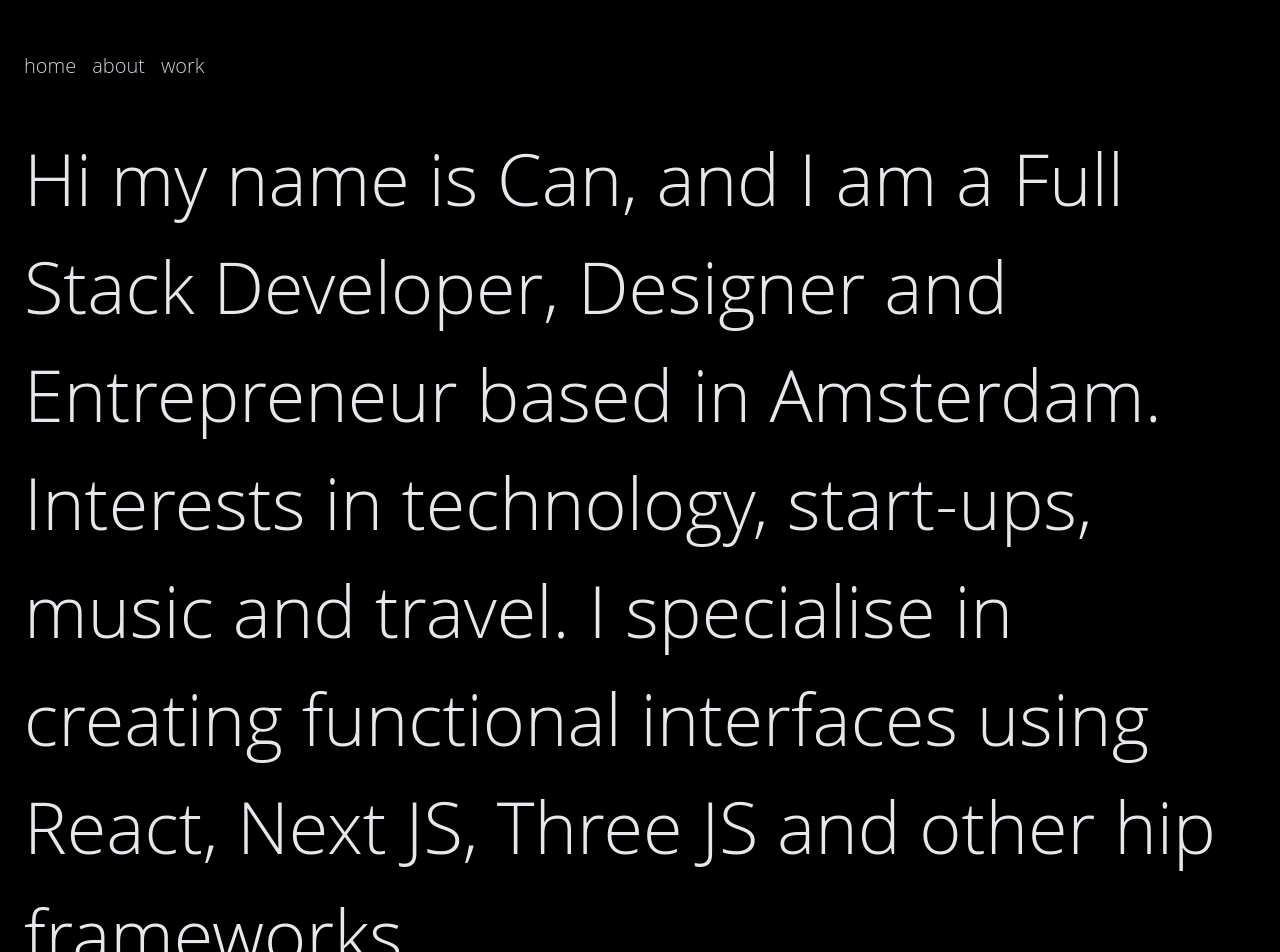
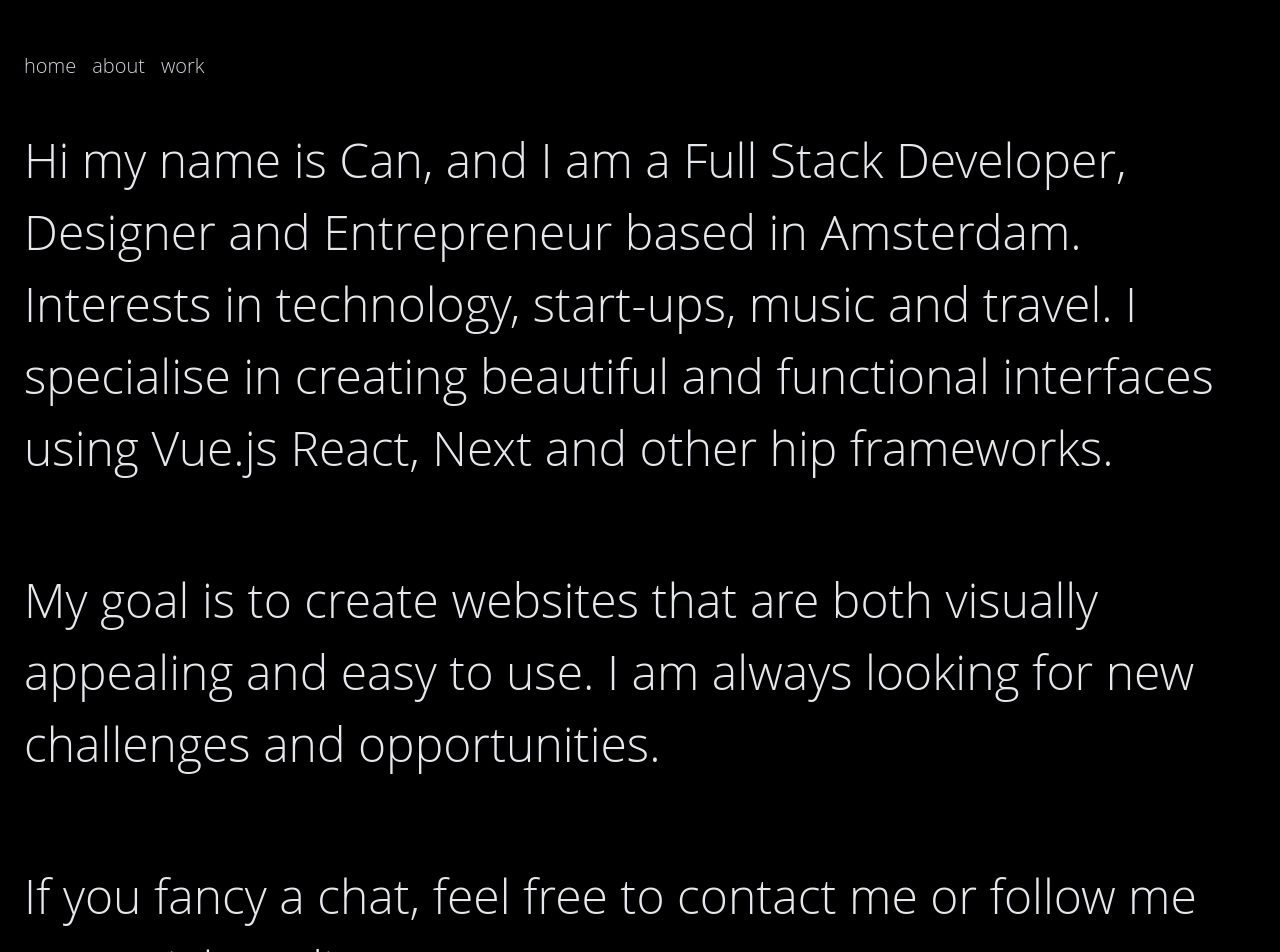
Before and after one commit to canguden/portfolio-website, a Next.js app: page / in a window 1280 px wide. Shown: the top 952 px of the page. Built offline with nearby package versions, Linux system fonts and the light colour scheme; a web font is replaced by a local one.

Commit message:
prettier

```diff
--- a/components/Hero.js
+++ b/components/Hero.js
@@ -10,31 +10,30 @@ const Hero = () => {
     <>
       <div className="max-w mx-auto mt-10 font-semibold">
         <div>
-          <p className="max-w-7xl mx-auto text-4xl lg:text-7xl leading-normal lg:leading-normal font-light text-gray-200">
-            Hi my name is Can, and I am a Full Stack Developer, Designer and Entrepreneur
-            based in Amsterdam. Interests in technology, start-ups, music and travel. I specialise
-            in creating functional interfaces using React, Next JS, Three JS and other hip frameworks.
+          <p className="max-w-7xl mx-auto text-4xl lg:text-5xl leading-normal lg:leading-normal font-light text-gray-200">
+            Hi my name is Can, and I am a Full Stack Developer, Designer and
+            Entrepreneur based in Amsterdam. Interests in technology, start-ups,
+            music and travel. I specialise in creating beautiful and functional
+            interfaces using Vue.js React, Next and other hip frameworks.
           </p>
         </div>
       </div>
 
       <div className="mt-20 max-w-7xl mx-auto">
-          <p className="max-w-7xl text-4xl lg:text-7xl leading-normal lg:leading-normal font-light text-gray-200">
+        <p className="max-w-7xl text-4xl lg:text-5xl leading-normal lg:leading-normal font-light text-gray-200">
           My goal is to create websites that are both visually appealing and
-            easy to use. I am always looking for new challenges and
-            opportunities.
+          easy to use. I am always looking for new challenges and opportunities.
         </p>
       </div>
 
       <div className="mt-20 max-w-7xl mx-auto">
-          <p className="max-w-7xl text-4xl lg:text-7xl leading-normal lg:leading-normal font-light text-gray-200">
-          If you fancy a chat, feel free to contact me or follow me on social media!
+        <p className="max-w-7xl text-4xl lg:text-5xl leading-normal lg:leading-normal font-light text-gray-200">
+          If you fancy a chat, feel free to contact me or follow me on social
+          media!
         </p>
       </div>
 
       <div className="mt-10 max-w-7xl mx-auto flex flex-row mb-20">
-
-
         <Link href="https://twitter.com/_canguden" target="_blank">
           <button className="text-5xl mt-5 font-light flex flex-row text-gray-200  cursor-pointer hover:text-white dark:hover:text-white">
             <FaTwitter className="w-5 h-5 md:w-8 md:h-8  mr-2 mt-2 md:mt-1  cursor-pointer  " />
--- a/components/NavBar.js
+++ b/components/NavBar.js
@@ -6,10 +6,9 @@ const NavBar = () => {
   const [mounted, setMounted] = useState(false);
   useEffect(() => setMounted(true), []);
   return (
-      <section className=" justify-start items-start text-left mb-10 2xl:fixed 2xl:ml-10 flex w-full  left-0 top-8 ">
-        <div className="  2xl:absolute  items-center justify-center text-center">
-
-          <ul className=" flex flex-row 2xl:flex 2xl:flex-col  py-1  font-semibold">
+    <section className=" justify-start items-start text-left mb-10  flex  max-w-7xl mx-auto ">
+      <div className="   items-center justify-center text-center">
+        <ul className=" flex flex-row py-1 font-semibold">
           <li className="mr-4 justify-evenly mt-2 text-left items-start text-xl cursor-pointer text-gray-300 hover:text-white">
             <Link legacyBehavior href="/">
               <a>home</a>
--- a/pages/about.js
+++ b/pages/about.js
@@ -1,6 +1,6 @@
 import Head from "next/head";
 import Link from "next/link";
-import Image from 'next/image'
+import Image from "next/image";
 import { FaGithub, FaLinkedin, FaTwitter, FaPaperPlane } from "react-icons/fa";
 
 const About = () => {
@@ -11,44 +11,40 @@ const About = () => {
         <meta name="description" content="About" />
       </Head>
 
-      <div className="mt-20 max-w-7xl mx-auto">
-          <p className="max-w-7xl text-4xl lg:text-7xl leading-normal lg:leading-normal font-light text-gray-200">
-        Love for Basketball, Art, Chess, Games, Snowboarding, Music, Reading and Travel.
+      <div className="mt-10 max-w-7xl mx-auto">
+        <p className="max-w-7xl text-4xl lg:text-5xl leading-normal lg:leading-normal font-light text-gray-200">
+          Love for Basketball, Art, Chess, Games, Snowboarding, Music, Reading
+          and Travel.
         </p>
       </div>
 
       <div className="mt-20 max-w-7xl mx-auto">
-          <p className="max-w-7xl text-4xl lg:text-7xl leading-normal lg:leading-normal font-light text-gray-200">
-        Photoroll Backshots, Greece, Italy, Montenegro & Barcelona
+        <p className="max-w-7xl text-4xl lg:text-5xl leading-normal lg:leading-normal font-light text-gray-200">
+          Photoroll Backshots, Greece, Italy, Montenegro & Spain
         </p>
       </div>
 
-
       <div className="max-w-7xl  flex flex-col col-span-2 mx-auto mt-10 font-semibold">
         <div className="max-w-7xl">
-<Image src='/etna.jpg'
+          <Image
+            src="/etna.jpg"
             alt="etna"
+            className="rounded-t-xl"
             width={500}
-height={500} />
-<Image src='/Greece_hero.jpg'
-alt="greece"
-width={500}
-height={500} />
-<Image src='/bcn.jpg'
-alt="bcn"
-width={500}
-height={500} />
-<Image src='/svetistef.jpg'
+            height={500}
+          />
+          <Image src="/Greece_hero.jpg" alt="greece" width={500} height={500} />
+          <Image src="/bcn.jpg" alt="bcn" width={500} height={500} />
+          <Image
+            src="/svetistef.jpg"
             alt="montenegro"
             width={500}
             height={500}
-className='mb-20' />
+            className="mb-20 rounded-b-xl"
+          />
         </div>
 
-
         <div className="mt-10 max-w-7xl flex flex-row mb-20">
-
-
           <Link href="https://twitter.com/_canguden" target="_blank">
             <button className="text-5xl mt-5 font-light flex flex-row text-gray-200  cursor-pointer hover:text-white dark:hover:text-white">
               <FaTwitter className="w-5 h-5 md:w-8 md:h-8  mr-2 mt-2 md:mt-1  cursor-pointer  " />
@@ -74,7 +70,6 @@ className='mb-20' />
           </Link>
         </div>
       </div>
-
     </>
   );
 };
--- a/pages/index.js
+++ b/pages/index.js
@@ -6,6 +6,10 @@ const Home = () => {
     <>
       <Head>
         <title>Can Guden | Web Developer, Designer, Entrepreneur</title>
+        <meta
+          name="description"
+          content="Can Guden, Amsterdam, The Netherlands"
+        />
         <link rel="icon" href="/favicon.ico" />
       </Head>
       <Hero />
--- a/pages/projects.js
+++ b/pages/projects.js
@@ -12,54 +12,43 @@ export default function Projects() {
       </Head>
 
       <div className="font-semibold  max-w-7xl mx-auto hover:text-white">
-
         <p className=" text-md lg:text-lg mt-10 font-light text-gray-200">
           Project
         </p>
-          <p className="text-5xl lg:text-[6rem] font-light text-gray-200">
+        <p className="text-4xl lg:text-5xl font-light text-gray-200">
           Amsterdam Party Agenda
         </p>
 
-          <p className=" text-md lg:text-lg mt-10 font-light text-gray-200">
+        <p className=" text-md lg:text-lg mt-20 font-light text-gray-200">
           UI/UX
         </p>
-          <p className="text-5xl lg:text-[6rem] font-light text-gray-200">
+        <p className="text-4xl lg:text-5xl font-light text-gray-200">
           Notes App
         </p>
-
 
         <p className=" mx-auto text-md lg:text-lg mt-20 font-light text-gray-200">
           Coding
         </p>
-          <p className="max-w-7xl mx-auto text-5xl lg:text-[6rem]  font-light text-gray-200">
+        <p className="text-4xl lg:text-5xl font-light text-gray-200">
           ChatGPT, Personalised Chat Bot
         </p>
-
-
-
 
         <p className="mx-auto text-md lg:text-lg mt-20 font-light text-gray-200">
           Project
         </p>
-          <p className="mx-auto text-5xl lg:text-[6rem] font-light text-gray-200">
+        <p className="text-4xl lg:text-5xl font-light text-gray-200">
           Spotster, Social Travel App
         </p>
-
-
-
 
         <p className=" mx-auto text-md lg:text-lg mt-20 font-light text-gray-200">
           Project
         </p>
-          <p className=" mb-10 mx-auto text-5xl lg:text-[6rem] font-light text-gray-200">
+        <p className="text-4xl lg:text-5xl font-light text-gray-200">
           Social Music Platform
         </p>
       </div>
 
-
       <div className="mt-10 max-w-7xl mx-auto flex flex-row mb-20">
-
-
         <Link href="https://twitter.com/_canguden" target="_blank">
           <button className="text-5xl mt-5 font-light flex flex-row text-gray-200  cursor-pointer hover:text-white dark:hover:text-white">
             <FaTwitter className="w-5 h-5 md:w-8 md:h-8  mr-2 mt-2 md:mt-1  cursor-pointer  " />
@@ -84,8 +73,6 @@ Social Music Platform
           </button>
         </Link>
       </div>
-
-
     </>
   );
 }
```
Lines whose indentation alone changed are shown as unchanged.
